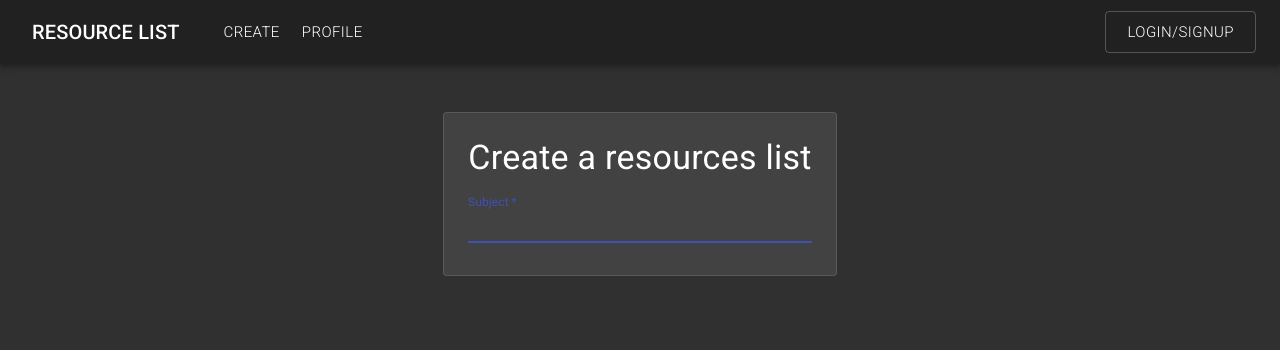
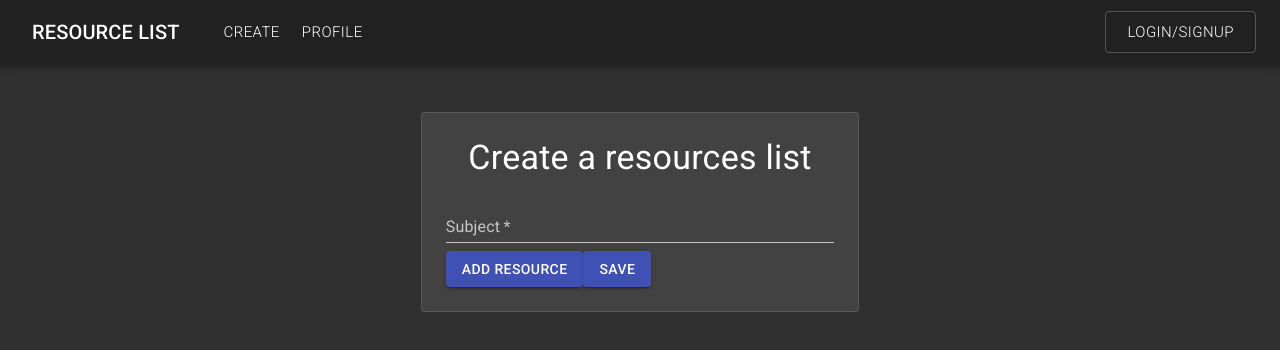
Before and after one commit to SahilVasava/resource-list, a React (Create React App) app in the folder client/: page /create in a window 1280 px wide. Shown: the top 350 px of the page. Built offline with nearby package versions, Linux system fonts and the light colour scheme.

Commit message:
create list basic ui done

```diff
--- a/client/src/components/NavBar.js
+++ b/client/src/components/NavBar.js
@@ -6,7 +6,7 @@ import {
 import { AppBar, Toolbar, Grid, Button, Menu, MenuItem, IconButton, Hidden, Dialog, DialogTitle, DialogContent } from '@material-ui/core/';
 import MenuIcon from '@material-ui/icons/Menu';
 // import { AccountCircle } from '@material-ui/icons'
-import { makeStyles, useTheme } from '@material-ui/core/styles';
+import { makeStyles } from '@material-ui/core/styles';
 import Typography from '@material-ui/core/Typography'
 import GoogleBtn from './GoogleBtn';
 import { AuthContext } from '../contexts/authContext';
@@ -33,7 +33,6 @@ const useStyles = makeStyles((theme) => ({
     },
     navButton: {
         fontWeight: theme.typography.fontWeightLight,
-        /* fontSize: theme.typography. */
     },
     dialogContent: {
         marginBottom: '1em'
--- a/client/src/container/Create.js
+++ b/client/src/container/Create.js
@@ -1,9 +1,12 @@
-import React from 'react';
+import React, { useState } from 'react';
 import { makeStyles } from '@material-ui/core/styles';
-import { Grid, Paper, TextField, Typography } from '@material-ui/core';
+import { Grid, Button, Paper, TextField, Typography, FormControl, InputLabel, Select, MenuItem } from '@material-ui/core';
 
 
 const useStyles = makeStyles((theme) => ({
+    formControl: {
+        width: '100%',
+    },
     paper: {
         marginTop: theme.spacing(3),
         marginBottom: theme.spacing(3),
@@ -14,10 +17,49 @@ const useStyles = makeStyles((theme) => ({
             padding: theme.spacing(3),
         },
     },
+    resForm: {
+        marginTop: theme.spacing(3),
+        marginBottom: theme.spacing(3),
+    }
 }));
+
+
 
 const Create = () => {
     const classes = useStyles();
+    const [subject, setSubject] = useState('');
+    const [resource, setResource] = useState([]);
+    const handleCatChange = (index, event) => {
+        /* let newRes = [...resource];
+        newRes[index] = { ...newRes[index], cat: event.target.value }
+        setResource(newRes); */
+        setResource(resource.map((item, ind) =>
+            ind === index
+                ? { ...item, cat: event.target.value }
+                : item
+        ))
+    };
+    const handleLinkChange = (index, event) => {
+        setResource(resource.map((item, ind) =>
+            ind === index
+                ? { ...item, link: event.target.value }
+                : item
+        ))
+    };
+    const handleSubChange = (event) => {
+        setSubject(event.target.value);
+    };
+
+
+
+    const addResource = () => {
+        setResource([...resource, { cat: '', link: '' }]);
+    }
+
+    const submitResourceList = (e) => {
+        e.preventDefault();
+        console.log(subject, resource)
+    }
 
     return (
         <div>
@@ -28,16 +70,67 @@ const Create = () => {
                         <Typography component="h1" variant="h4" align="center">
                             Create a resources list
                         </Typography>
-                        <form>
+                        <form onSubmit={submitResourceList}>
+                            <FormControl
+                                margin="normal"
+                                className={classes.formControl}>
                                 <TextField
-                                margin="normal"
                                     required
                                     fullWidth
                                     id="subject"
                                     label="Subject"
                                     name="subject"
-                                autoFocus
+                                    value={subject}
+                                    onChange={handleSubChange}
                                 />
+                            </FormControl>
+
+
+
+                            {resource.map((item, index) => {
+                                return (
+                                    <div className={classes.resForm} key={index}>
+                                        <FormControl
+                                            margin="normal"
+                                            className={classes.formControl}>
+                                            <InputLabel >Category</InputLabel>
+                                            <Select
+
+                                                value={item.cat}
+                                                onChange={(e) => handleCatChange(index, e)}
+                                            >
+                                                <MenuItem value='book'>Books</MenuItem>
+                                                <MenuItem value='course'>Courses</MenuItem>
+                                                <MenuItem value='ytchannel'>Youtube Channel</MenuItem>
+                                                <MenuItem value='website'>Website</MenuItem>
+                                                <MenuItem value='blog'>Blog</MenuItem>
+                                                <MenuItem value='podcast'>Podcast</MenuItem>
+                                                <MenuItem value='other'>Other</MenuItem>
+                                            </Select>
+                                        </FormControl>
+                                        <FormControl
+                                            margin="normal"
+                                            className={classes.formControl}>
+                                            <TextField
+                                                fullWidth
+                                                id="link"
+                                                label="Link"
+                                                name="link"
+                                                value={item.link}
+                                                onChange={(e) => handleLinkChange(index, e)}
+                                            />
+                                        </FormControl>
+                                    </div>
+                                )
+                            })}
+
+
+                            <FormControl>
+                                <Button color="primary" onClick={addResource} variant="contained">Add Resource</Button>
+                            </FormControl>
+                            <FormControl>
+                                <Button color="primary" type="submit" variant="contained">Save</Button>
+                            </FormControl>
                         </form>
                     </Paper>
                 </Grid>
```
Lines whose indentation alone changed are shown as unchanged.
